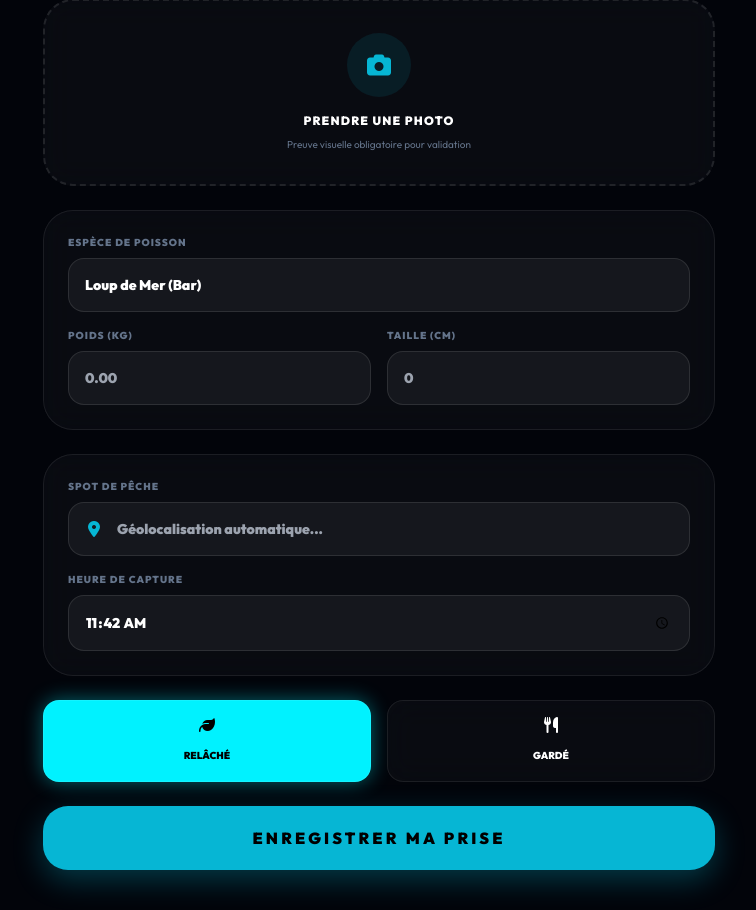
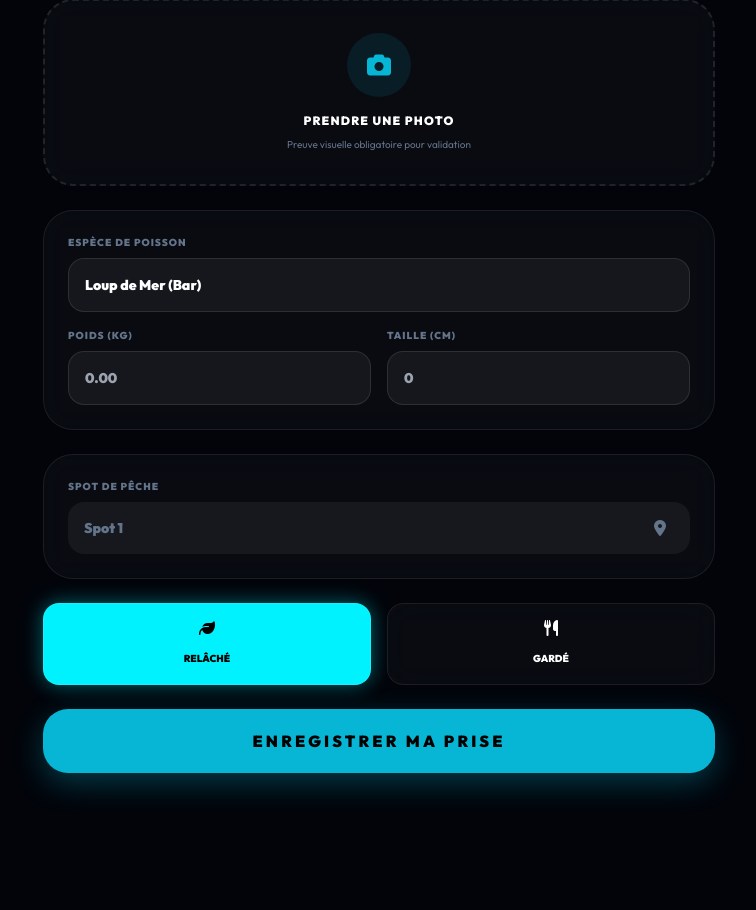
Before and after one commit to lakroune/FishMasters, a PHP site: the page made by app/views/prise.php in a window 1280 px wide. Shown: the part 145-1055 px from the top of the page, without its empty margins (261-1017 px from the left). After the commit the page ends 940 px from the top, so only its background shows below. Run offline with PHP 8.4, Linux system fonts and the light colour scheme; some libraries are stand-ins or nearby versions.

Commit message:
feat: enhance PriseController to handle file uploads and improve error handling; update model methods for fetching related data

```diff
--- a/app/views/prise.php
+++ b/app/views/prise.php
@@ -1,5 +1,6 @@
 <!DOCTYPE html>
 <html lang="fr">
+
 <head>
     <meta charset="UTF-8">
     <meta name="viewport" content="width=device-width, initial-scale=1.0">
@@ -8,31 +9,45 @@
     <link href="https://cdnjs.cloudflare.com/ajax/libs/font-awesome/6.4.0/css/all.min.css" rel="stylesheet">
     <style>
         @import url('https://fonts.googleapis.com/css2?family=Space+Grotesk:wght@500;700&family=Outfit:wght@300;400;900&display=swap');
-        :root { --accent: #00f2ff; --bg: #02040a; }
-        body { font-family: 'Outfit', sans-serif; background-color: var(--bg); color: #fff; }
+
+        :root {
+            --accent: #00f2ff;
+            --bg: #02040a;
+        }
+
+        body {
+            font-family: 'Outfit', sans-serif;
+            background-color: var(--bg);
+            color: #fff;
+        }
+
         .ultra-glass {
             background: rgba(255, 255, 255, 0.03);
             backdrop-filter: blur(15px);
             border: 1px solid rgba(255, 255, 255, 0.08);
         }
+
         .input-field {
             background: rgba(255, 255, 255, 0.05);
             border: 1px solid rgba(255, 255, 255, 0.1);
             transition: all 0.3s ease;
         }
+
         .input-field:focus {
             border-color: var(--accent);
             background: rgba(0, 242, 255, 0.05);
             outline: none;
             box-shadow: 0 0 15px rgba(0, 242, 255, 0.2);
         }
-        .radio-card:checked + label {
+
+        .radio-card:checked+label {
             background: var(--accent);
             color: #000;
             box-shadow: 0 0 20px rgba(0, 242, 255, 0.4);
         }
     </style>
 </head>
+
 <body class="antialiased p-4 md:p-8">
 
     <main class="max-w-2xl mx-auto pt-10 pb-20">
@@ -42,10 +57,10 @@
             <div class="w-10"></div>
         </div>
 
-        <form class="space-y-6">
+        <form action="<?= PATH_ROOT ?>/prise/store" method="post" class="space-y-6">
 
             <div class="ultra-glass rounded-[30px] p-8 border-dashed border-2 border-white/10 text-center hover:border-cyan-500/50 transition cursor-pointer group">
-                <input type="file" id="photo" class="hidden" accept="image/*">
+                <input type="file" name="photoPrise" id="photo" class="hidden" accept="image/*">
                 <label for="photo" class="cursor-pointer">
                     <div class="w-16 h-16 bg-cyan-500/10 rounded-full flex items-center justify-center mx-auto mb-4 group-hover:scale-110 transition">
                         <i class="fa-solid fa-camera text-cyan-500 text-2xl"></i>
@@ -58,7 +73,7 @@
             <div class="ultra-glass rounded-[30px] p-6 space-y-4">
                 <div>
                     <label class="text-[10px] font-black uppercase text-slate-500 mb-2 block tracking-widest">Espèce de poisson</label>
-                    <select class="input-field w-full p-4 rounded-2xl text-sm font-bold appearance-none">
+                    <select name="id_espece" class="input-field w-full p-4 rounded-2xl text-sm font-bold appearance-none">
                         <option>Loup de Mer (Bar)</option>
                         <option>Dorade Royale</option>
                         <option>Sars</option>
@@ -69,11 +84,11 @@
                 <div class="grid grid-cols-2 gap-4">
                     <div>
                         <label class="text-[10px] font-black uppercase text-slate-500 mb-2 block tracking-widest">Poids (kg)</label>
-                        <input type="number" step="0.01" placeholder="0.00" class="input-field w-full p-4 rounded-2xl text-sm font-bold">
+                        <input name="poids" type="number" step="0.01" placeholder="0.00" class="input-field w-full p-4 rounded-2xl text-sm font-bold">
                     </div>
                     <div>
                         <label class="text-[10px] font-black uppercase text-slate-500 mb-2 block tracking-widest">Taille (cm)</label>
-                        <input type="number" placeholder="0" class="input-field w-full p-4 rounded-2xl text-sm font-bold">
+                        <input name="taille" type="number" placeholder="0" class="input-field w-full p-4 rounded-2xl text-sm font-bold">
                     </div>
                 </div>
             </div>
@@ -82,14 +97,18 @@
                 <div>
                     <label class="text-[10px] font-black uppercase text-slate-500 mb-2 block tracking-widest">Spot de pêche</label>
                     <div class="relative">
-                        <input type="text" placeholder="Géolocalisation automatique..." class="input-field w-full p-4 rounded-2xl text-sm font-bold pl-12">
-                        <i class="fa-solid fa-location-dot absolute left-5 top-1/2 -translate-y-1/2 text-cyan-500"></i>
-                    </div>
+                                <select name="id_spot" class="input-field w-full p-4 rounded-2xl text-sm font-bold appearance-none bg-dark text-slate-500 cursor-pointer pr-12  bg-transpar ent border-none focus:border-cyan-500/50 transition all duration-300 ease-in outline-none ">
+                                    <option class="" value="1" selected>Spot 1</option>
+                                    <option value="2">Spot 2</option>
+                                    <option value="3">Spot 3</option>
+                                    <option value="4">Spot 4</option>
+                                    <option value="5">Spot 5</option>
+                                    <option value="6">Spot 6</option>
+                                </select>
+                                <i class="fa-solid fa-location-dot absolute right-6 top-1/2 -translate-y-1/2 text-slate-500"></i>
+                      </div>
                 </div>
-                <div>
-                    <label class="text-[10px] font-black uppercase text-slate-500 mb-2 block tracking-widest">Heure de capture</label>
-                    <input type="time" id="currentTime" class="input-field w-full p-4 rounded-2xl text-sm font-bold">
-                </div>
+
             </div>
 
             <div class="grid grid-cols-2 gap-4">
@@ -120,8 +139,8 @@
         const timeInput = document.getElementById('currentTime');
         timeInput.value = now.getHours().toString().padStart(2, '0') + ":" + now.getMinutes().toString().padStart(2, '0');
 
-        function handleStatusAnimation() {
-        }
+        function handleStatusAnimation() {}
     </script>
 </body>
+
 </html>
```
Also changed, not shown: app/controllers/PecheurController.php (added, +27 -0 lines), app/controllers/PriseController.php (+21 -5 lines), app/models/Prise.php (+6 -6 lines).
